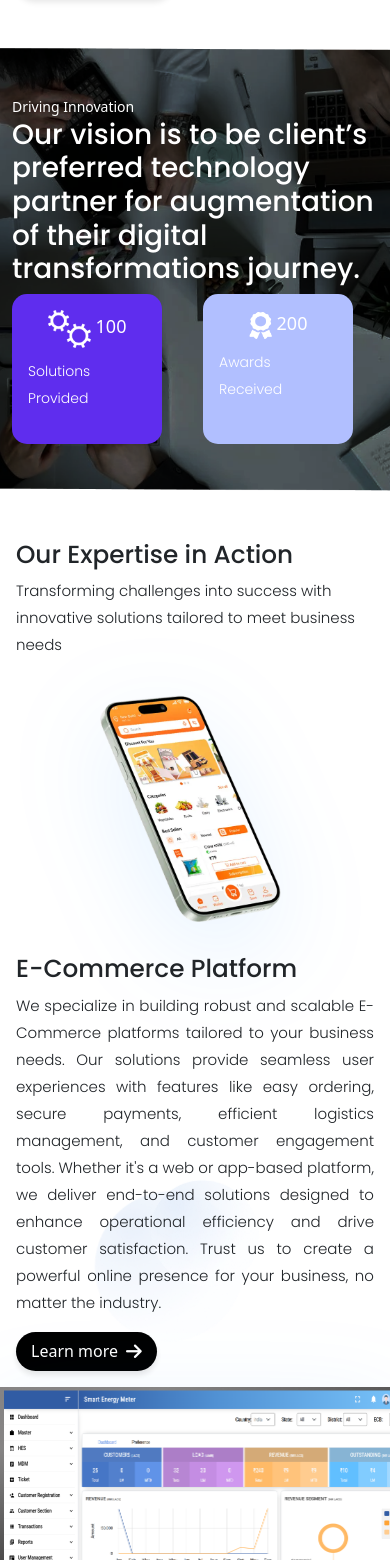
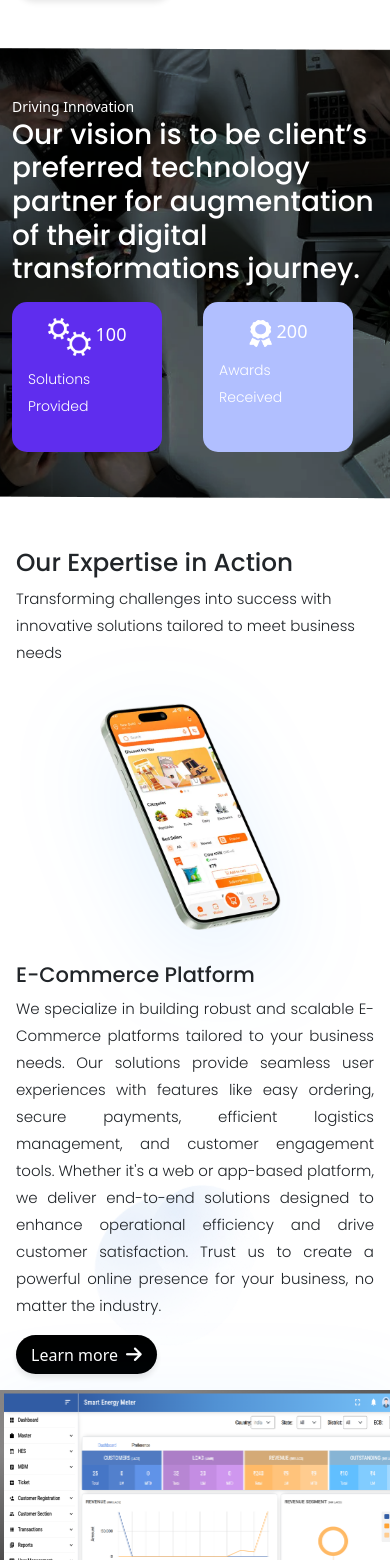
Before and after one commit to SandeepSangvekar/comReactApp, a React (Vite) app: page / in a window 390 px wide. Shown: the part 4528-6088 px from the top of the page. Built offline with nearby package versions, Linux system fonts and the light colour scheme.

Commit message:
home n about changes

```diff
--- a/src/components/about/About.css
+++ b/src/components/about/About.css
@@ -77,8 +77,10 @@
 
   .scroll-content {
     display: flex;
-    animation: scroll-animation 12s linear infinite;
-    animation-play-state: running;
+    /* animation: scroll-animation 12s linear infinite;
+    animation-play-state: running; */
+    animation: scroll-animation 15s linear infinite;
+    width: max-content; /* Ensure the content width adapts dynamically */
   }
 
 
@@ -93,6 +95,7 @@
     white-space: normal;
     overflow: hidden;
     transition: transform 0.3s ease;
+    white-space: normal;
   }
 
   .scroll-card:hover {
@@ -121,7 +124,8 @@
       transform: translateX(0);
     }
     100% {
-      transform: translateX(-50%);
+      /* transform: translateX(-50%); */
+      transform: translateX(calc(-250px * 5)); /* Adjust this to the number of cards */
     }
   }
 
--- a/src/components/home/Home.css
+++ b/src/components/home/Home.css
@@ -860,7 +860,10 @@
   .custo-voices-card p{
     line-height: 22px;
   }
-  .img-content h2{
+  .img-content h2, .exp-content-right h2, .exp-content-left h2{
     font-size: 21px;
   }
+  .driving-ino h5{
+    margin-bottom: 1rem;
+  }
 }
```
